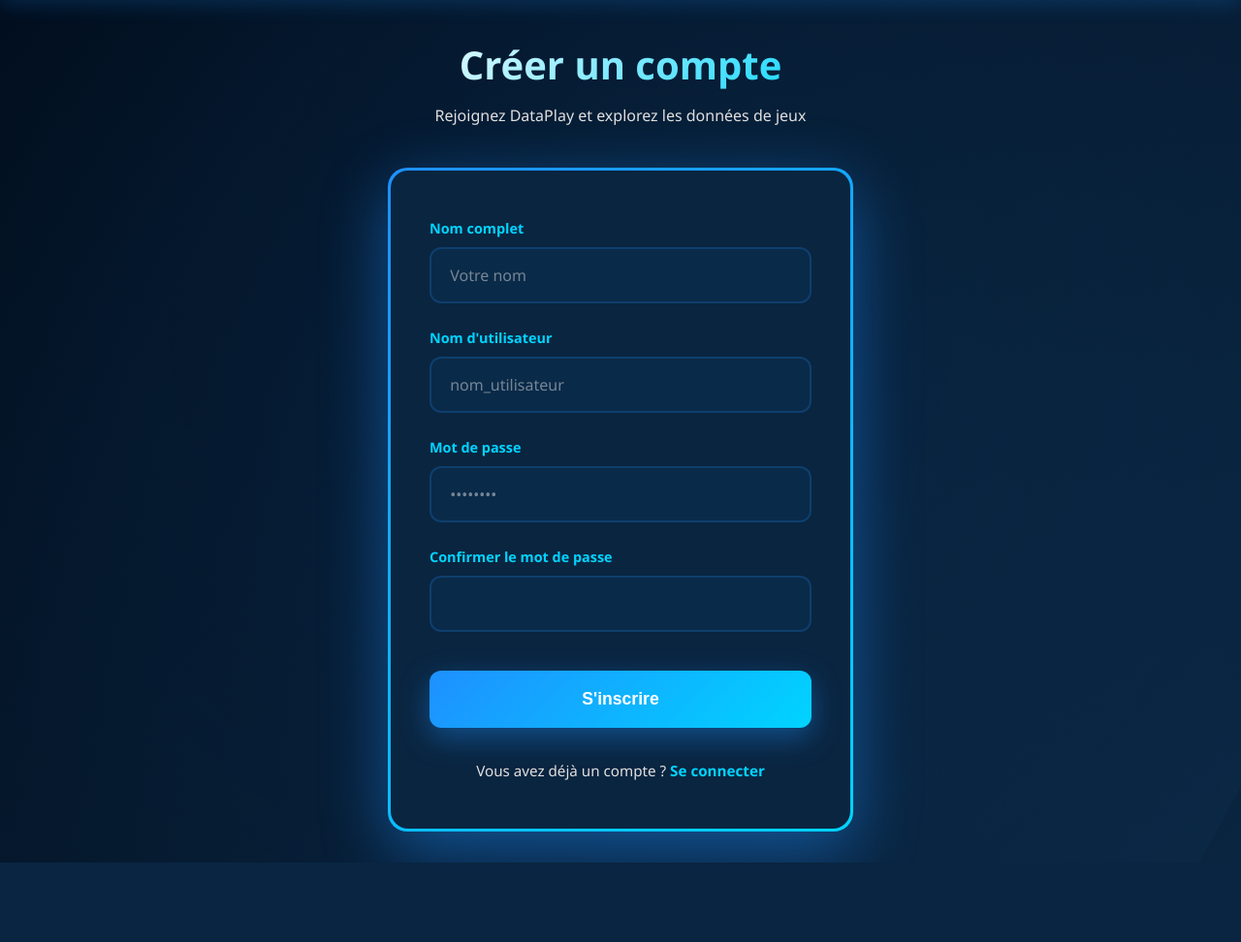
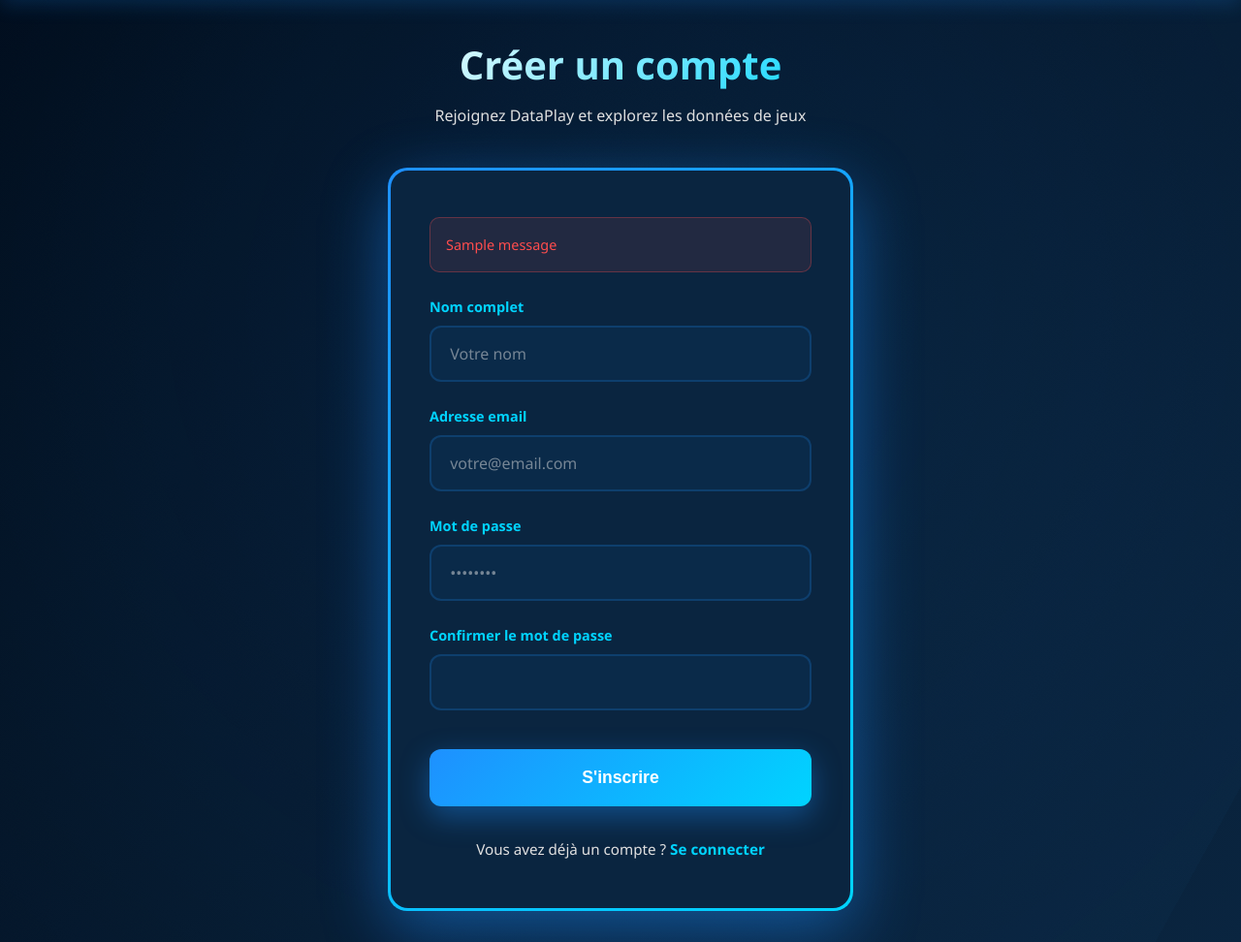
Before and after one commit to KhaledKhalil711/DataPlay, a Django app: page /register/ in a window 1280 px wide. Shown: the part 85-1057 px from the top of the page at 97% size. Before the commit the page ends 975 px from the top, so only its background shows below. Run offline with Django 4.2, Linux system fonts and the light colour scheme; one stand-in notice (Sample message) is shown.

Commit message:
deleted contact us page and fixed the login by email

```diff
--- a/indie_Analysis/analysis/templates/Inscription.html
+++ b/indie_Analysis/analysis/templates/Inscription.html
@@ -25,6 +25,14 @@
           <div class="auth-message error" id="errorMessage">
             Une erreur s'est produite
           </div>
+          {% if messages %}
+            {% for message in messages %}
+              <div class="auth-message error" style="display: block;">
+                {{ message }}
+              </div>
+            {% endfor %}
+          {% endif %}
+
 
           <form class="auth-form" method="POST" action="{% url 'register' %}">
           {% csrf_token %}
@@ -42,13 +50,13 @@
   </div>
 
   <div class="auth-input-group">
-    <label for="username">Nom d'utilisateur</label>
+    <label for="email">Adresse email</label>
     <input
-      type="text"
-      name="username"
-      id="username"
+      type="email"
+      name="email"
+      id="email"
       class="auth-input"
-      placeholder="nom_utilisateur"
+      placeholder="votre@email.com"
       required
     />
   </div>
--- a/indie_Analysis/analysis/templates/index.html
+++ b/indie_Analysis/analysis/templates/index.html
@@ -84,7 +84,7 @@
         </div>
        <nav class="nav">
       <a href="{% url 'home' %}" class="nav-link active">Accueil</a>
-      <a href="{% url 'contact' %}" class="nav-link">Contact</a>
+
 
       {% if user.is_authenticated %}
       <span class="nav-link" style="color: var(--accent-blue);">Bonjour, {{ user.first_name }}!</span>
@@ -153,6 +153,6 @@
       </div>
     </section>
 
-    <script src="script.js"></script>
+
   </body>
 </html>
--- a/indie_Analysis/analysis/urls.py
+++ b/indie_Analysis/analysis/urls.py
@@ -2,7 +2,7 @@ from django.urls import path
 from django.contrib.auth import views as auth_views
 from . import views
 urlpatterns = [path('', views.home, name = "home"),
-               path("contact/", views.contact, name = "contact"),
+
                path("login-required/",views.login_required_page, name = "login_required"),
                path("login/",views.login, name = "connecter"),
                path("logout/", auth_views.LogoutView.as_view(next_page='home'), name="logout"),
--- a/indie_Analysis/analysis/views.py
+++ b/indie_Analysis/analysis/views.py
@@ -14,23 +14,26 @@ def home(request):
 def login_required_page(request):
     return render(request, "login_required.html")
 
-def contact(request):
-    return render(request,"contact.html")
 
 def login(request):
     if request.method == "POST":
-        username = request.POST.get("username")
+        email = request.POST.get("email")
         password = request.POST.get("password")
 
-        user = authenticate(request, username=username, password=password)
+          # Find user by email
+        try:
+            user_obj = User.objects.get(email=email)
+            user = authenticate(request, username=user_obj.email, password=password)
 
-        if user is not None:
-            auth_login(request, user)
-            # Redirect to the page they were trying to access, or home
-            next_url = request.GET.get('next', 'home')
-            return redirect(next_url)
-        else:
-            messages.error(request, "Nom d'utilisateur ou mot de passe incorrect")
+            if user is not None:
+                auth_login(request, user)
+                # Redirect to the page they were trying to access, or home
+                next_url = request.GET.get('next', 'home')
+                return redirect(next_url)
+            else:
+                messages.error(request, "Email ou mot de passe incorrect")
+        except User.DoesNotExist:
+            messages.error(request, "Email ou mot de passe incorrect")
 
     return render(request, "connecter.html")
 
@@ -51,7 +54,7 @@ def q3(request):
 def register(request):
     if request.method == "POST":
         full_name = request.POST.get("name")
-        username = request.POST.get("username")
+        email = request.POST.get("email")
         password = request.POST.get("password")
         confirm_password = request.POST.get("confirm_password")
 
@@ -59,12 +62,13 @@ def register(request):
             messages.error(request, "Les mots de passe ne correspondent pas")
             return redirect("register")
 
-        if User.objects.filter(username=username).exists():
-            messages.error(request, "Nom d'utilisateur déjà utilisé")
+        if User.objects.filter(email=email).exists():
+            messages.error(request, "email a déjà utilisé")
             return redirect("register")
 
         user = User.objects.create_user(
-            username=username,
+            username = email,
+            email=email,
             password=password
         )
         user.first_name = full_name
```
Also changed, not shown: indie_Analysis/analysis/templates/connecter.html (+5 -5 lines), indie_Analysis/analysis/templates/contact.html (deleted, +0 -44 lines), indie_Analysis/analysis/templates/register.html (deleted, +0 -26 lines), indie_Analysis/db.sqlite3.
